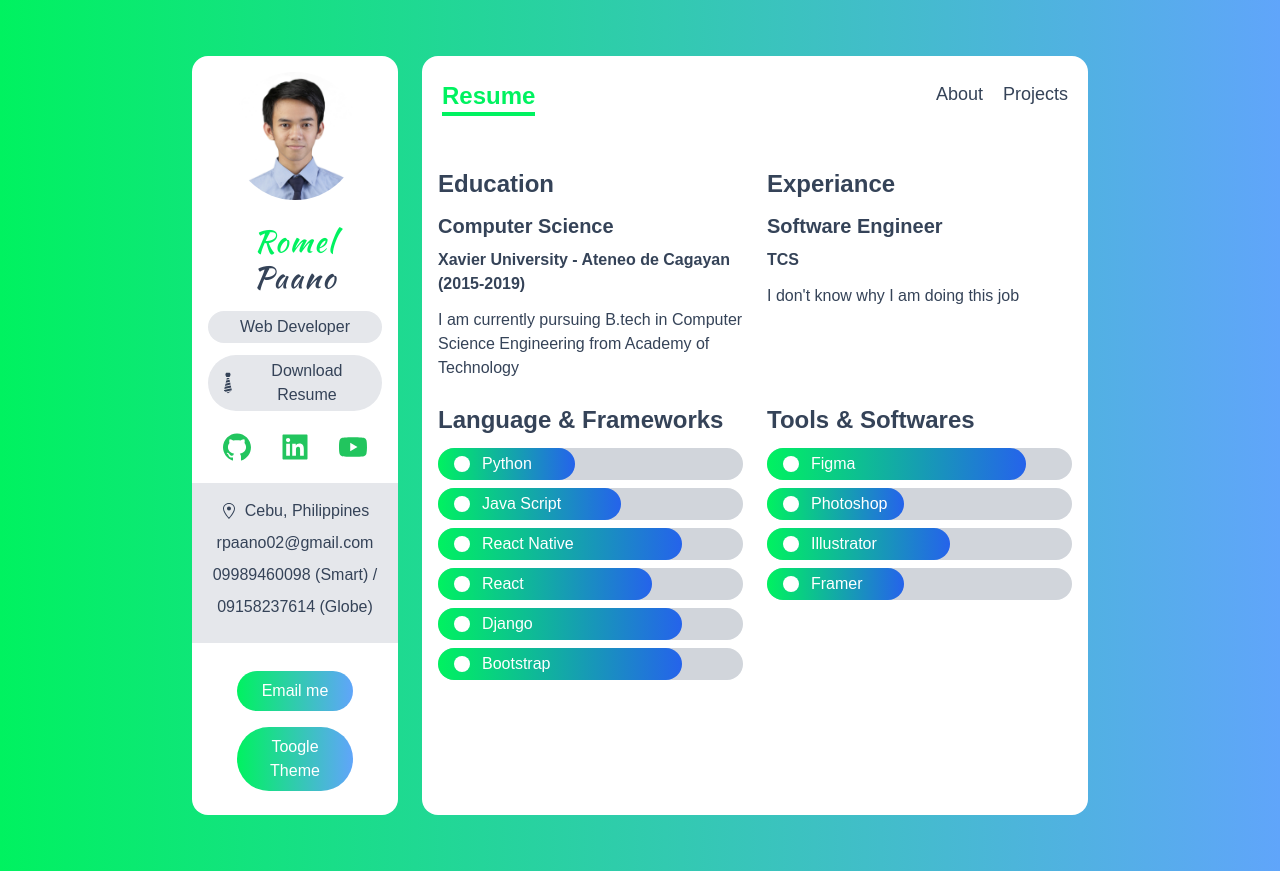
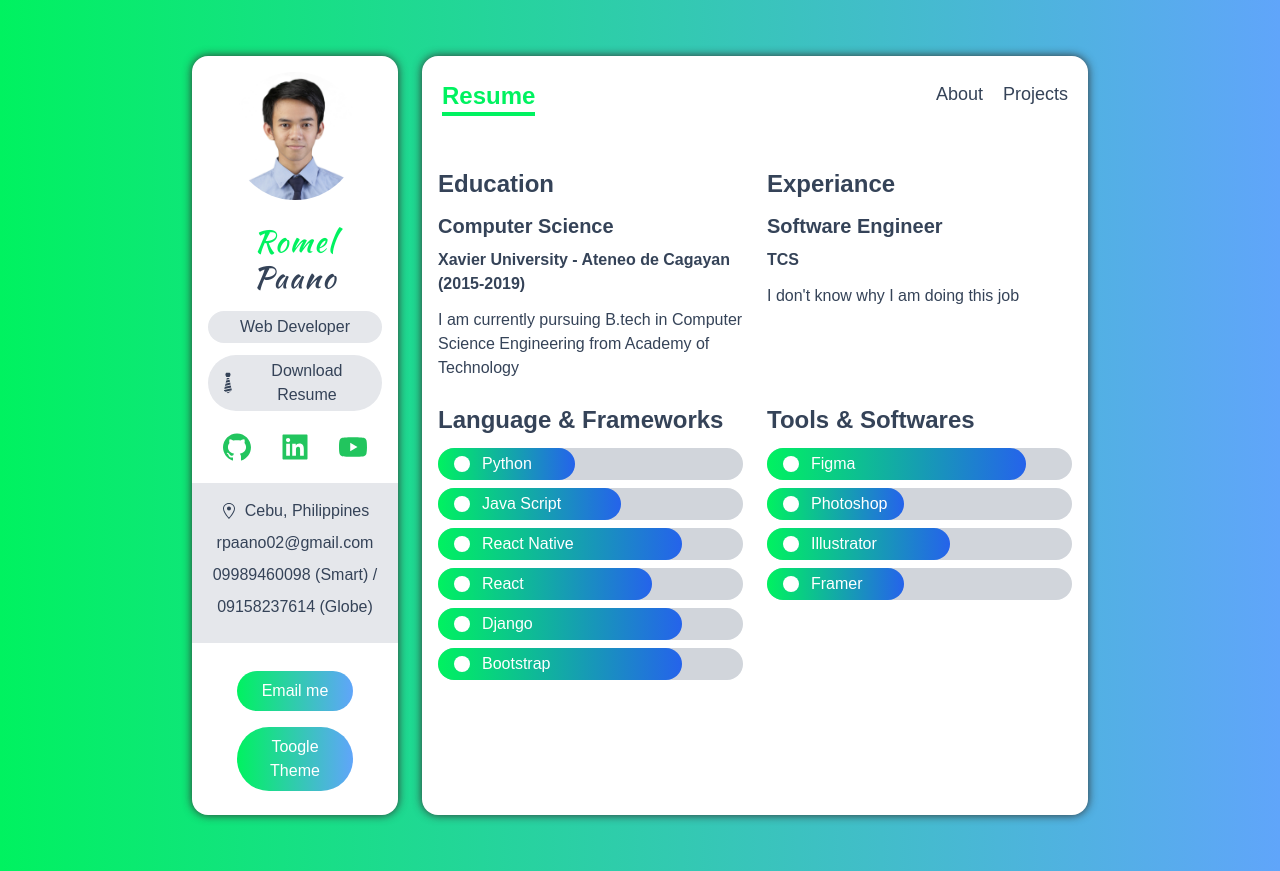
Before and after one commit to rpaano/personal-porfolio, a Next.js app: page /resume in a window 1280 px wide. Built offline with nearby package versions, Linux system fonts and the light colour scheme.

Commit message:
Add dark mode

```diff
--- a/components/Bar.tsx
+++ b/components/Bar.tsx
@@ -3,7 +3,7 @@ import { SkillContract } from '../ServicesContract'
 
 const Bar:FunctionComponent<{ data: SkillContract }> = ({ data : {Icon, name, level}}) => {
   return (
-    <div className="my-2 text-white bg-gray-300 rounded-full">
+    <div className="my-2 text-white bg-gray-300 rounded-full dark:bg-dark-300">
         <div className="flex items-center px-4 py-1 rounded-full bg-gradient-to-r from-green to-blue-600"
             style={{ width: level }}
         >
--- a/components/Sidebar.tsx
+++ b/components/Sidebar.tsx
@@ -4,8 +4,16 @@ import profilePic from './profile/profilePic.jpg'
 import { AiFillGithub, AiFillLinkedin, AiFillYoutube } from 'react-icons/ai'
 import { GoLocation } from 'react-icons/go'
 import { GiTie } from 'react-icons/gi'
+import { useTheme } from 'next-themes'
 
 const Sidebar = () => {
+
+    const { theme, setTheme } = useTheme()
+
+    const changeTheme = () => {
+        setTheme( theme === "light" ? "dark": "light" )
+    }
+
     return (
         <div>
             <Image
@@ -20,12 +28,12 @@ const Sidebar = () => {
             <h3 className="my-4 text-3xl font-medium tracking-wider font-kaushan">
                 <span className="text-green">Romel</span> Paano
             </h3>
-        <p className="px-2 py-1 my-3 bg-gray-200 rounded-full">
+            <p className="px-2 py-1 my-3 bg-gray-200 rounded-full dark:bg-dark-200">
                 Web Developer
             </p>
             <a
                 href='#'
-            className="flex items-center justify-center px-2 py-1 my-3 bg-gray-200 rounded-full"
+                className="flex items-center justify-center px-2 py-1 my-3 bg-gray-200 rounded-full dark:bg-dark-200"
                 download="name"
             >
                 <GiTie className="w-6 h-6"/> Download Resume
@@ -44,7 +52,7 @@ const Sidebar = () => {
             </div>
 
             {/* Address */}
-        <div className="py-4 my-5 bg-gray-200" style={{marginLeft: '-1rem', marginRight: '-1rem'}}>
+            <div className="py-4 my-5 bg-gray-200 dark:bg-dark-200" style={{marginLeft: '-1rem', marginRight: '-1rem'}}>
                 <div className="flex items-center justify-center space-x-2">
                     <GoLocation />
                     <span>Cebu, Philippines</span>
@@ -59,7 +67,11 @@ const Sidebar = () => {
                 onClick={() => window.open('mailto:rpaano02@gmail.com')}>
                     Email me
             </button>
-        <button className="w-8/12 px-5 py-2 my-2 text-white rounded-full bg-gradient-to-r from-green to-blue-400">Toogle Theme</button>
+            <button
+                onClick={ changeTheme }
+                className="w-8/12 px-5 py-2 my-2 text-white rounded-full bg-gradient-to-r from-green to-blue-400">
+                    Toogle Theme
+            </button>
 
         </div>
     )
--- a/package.json
+++ b/package.json
@@ -10,6 +10,7 @@
   },
   "dependencies": {
     "next": "12.2.5",
+    "next-themes": "^0.2.0",
     "react": "18.2.0",
     "react-dom": "18.2.0",
     "react-icons": "^4.4.0"
--- a/pages/_app.tsx
+++ b/pages/_app.tsx
@@ -2,20 +2,23 @@ import '../styles/globals.css'
 import type { AppProps } from 'next/app'
 import Sidebar from '../components/Sidebar'
 import Navbar from '../components/Navbar'
+import { ThemeProvider } from 'next-themes'
 
 function MyApp({ Component, pageProps }: AppProps) {
     return (
+        <ThemeProvider attribute="class">
             <div className="grid grid-cols-12 gap-6 px-5 lg:px-48 px3 my-14 sm:px-20 md:px-32">
-            <div className="col-span-12 p-4 text-center bg-white lg:col-span-3 rounded-2xl">
+                <div className="col-span-12 p-4 text-center bg-white dark:bg-dark-500 lg:col-span-3 rounded-2xl shadow-custom-light dark:shadow-custom-dark">
                     <Sidebar/>
                 </div>
 
-
-            <div className="flex flex-col col-span-12 bg-white lg:col-span-9 rounded-2xl">
+                <div className="flex flex-col col-span-12 overflow-hidden bg-white lg:col-span-9 rounded-2xl dark:bg-dark-500 shadow-custom-light dark:shadow-custom-dark">
                     <Navbar/>
                     <Component {...pageProps}/>
                 </div>
             </div>
+        </ThemeProvider>
+
     )
 }
 
--- a/pages/_document.tsx
+++ b/pages/_document.tsx
@@ -9,7 +9,7 @@ class MyDocument extends Document {
                 <link rel="preconnect" href="https://fonts.gstatic.com"/>
                 <link href="https://fonts.googleapis.com/css2?family=Kaushan+Script&display=swap" rel="stylesheet"/>
             </Head>
-            <body className="bg-gradient-to-r from-green to-blue-400">
+            <body className="bg-fixed bg-gradient-to-r from-green to-blue-400 dark:from-dark-500 dark:to-dark-700 dark:text-white">
             <Main />
             <NextScript />
             </body>
--- a/pages/index.tsx
+++ b/pages/index.tsx
@@ -13,12 +13,12 @@ const index = () => {
                 Web Development and I have a Youtube Channel where I teach Full Stack
                 Web Development
             </h6>
-            <div className="flex-grow p-4 mt-5 bg-gray-400" style={{marginLeft: '-1.5rem', marginRight: '-1.5rem'}}>
+            <div className="flex-grow p-4 mt-5 bg-gray-400 dark:bg-dark-100" style={{marginLeft: '-1.5rem', marginRight: '-1.5rem'}}>
                 <h6 className="my-3 text-xl font-bold tracking-wide">What I Offer</h6>
                 <div className="grid gap-6 lg:grid-cols-2">
                     {
                         services.map((service) =>
-                            <div className="bg-gray-200 rounded-lg lg:col-span-1">
+                            <div className="bg-gray-200 rounded-lg dark:bg-dark-200 lg:col-span-1">
                                 <ServiceCard service={service}/>
                             </div>
                         )
--- a/tailwind.config.js
+++ b/tailwind.config.js
@@ -4,17 +4,35 @@ module.exports = {
         "./pages/**/*.{js,ts,jsx,tsx}",
         "./components/**/*.{js,ts,jsx,tsx}",
     ],
+    darkMode: "class",
     theme: {
         fontFamily: {
             'kaushan': ["Kaushan Script"],
         },
+        boxShadow: {
+            'custom-light': "0 0 10px #313131",
+            "custom-dark": "5px 5px 10px #0a0c0e , -5px -5px 10px #14161c",
+        },
         extend: {
             colors: {
-            'green': {
+                green: {
                     DEFAULT: '#00f260',
+                },
+                dark: {
+                    DEFAULT: "#010101",
+                    100: "#0a0b0e",
+                    200: "#16181d",
+                    300: "#16181d",
+                    500: "#0f1115",
+                    700: "#202125",
                 },
             },
         }
     },
+    variants: {
+        extend: {
+            boxShadow: ["dark"],
+        },
+    },
     plugins: [],
 }
```
Also changed, not shown: 2 other files (tests, documents, lock files or other folders). Lines whose indentation alone changed are shown as unchanged.
